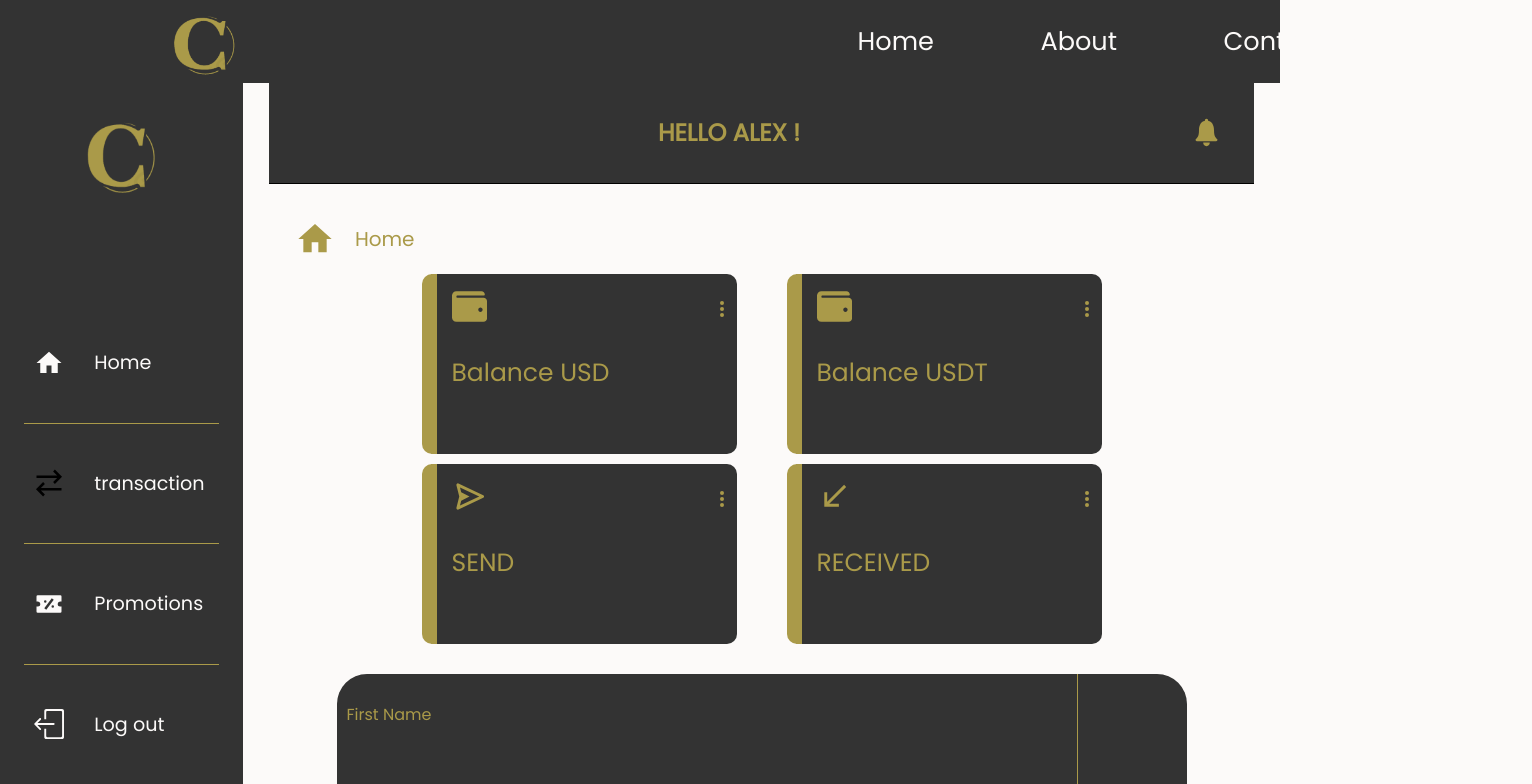
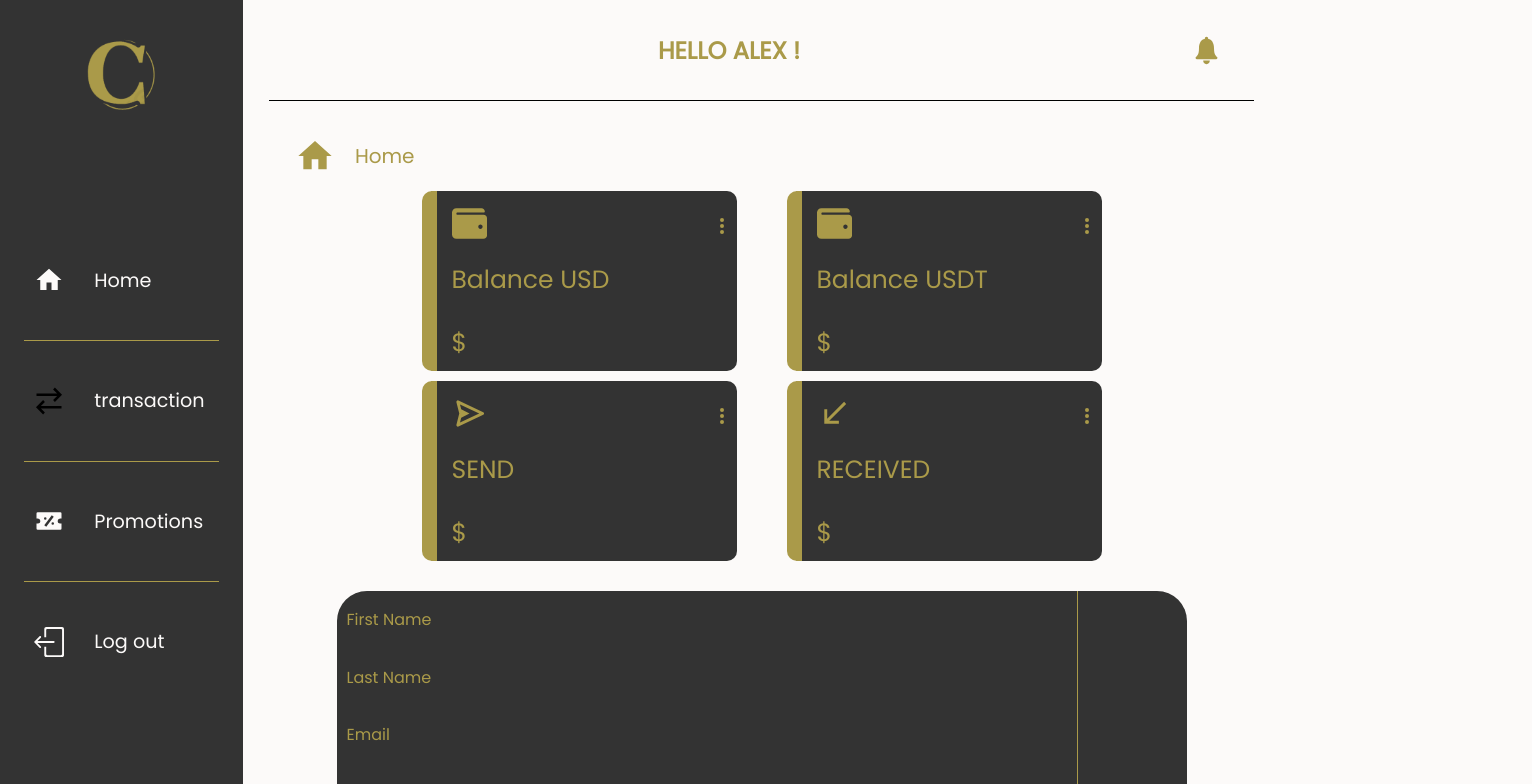
Before and after one commit to aliartach/Front-End-Digital-Wallet, a React (Vite) app in the folder Coinify/: page /userhomepage in a window 1280 px wide. Shown: the top 784 px of the page, 1532 px wide, since content can reach past the window. Built offline with nearby package versions, Linux system fonts and the light colour scheme; no server answers.

Commit message:
merge with develop

```diff
--- a/Coinify/src/App.css
+++ b/Coinify/src/App.css
@@ -33,7 +33,7 @@ body{
   }
 .tableuserinfo {
     width: 850px;
-    height: 325px;
+    height: 230px;
     background-color: #333333;
     border-collapse: collapse;
     color: #aa9a49;
--- a/Coinify/src/App.jsx
+++ b/Coinify/src/App.jsx
@@ -10,7 +10,7 @@ const App = () => {
   return (
     <BrowserRouter>
       <div className="pages">
-        <Navbar />
+        {/* <Navbar /> */}
         <Routes>
           <Route path="/" element={<HomePage />} />
           <Route path="/Registerpage" element={<Registerpage />} />
--- a/Coinify/src/client side/components/Navbar/Navbar.css
+++ b/Coinify/src/client side/components/Navbar/Navbar.css
@@ -1,5 +1,5 @@
 header {
-  background-color: #333333;
+  /* background-color: #333333; */
   display: flex;
   gap: 25%;
 }
--- a/Coinify/src/client side/components/home/homecard/homecard.css
+++ b/Coinify/src/client side/components/home/homecard/homecard.css
@@ -27,6 +27,6 @@
 .balancecard {
     color: #aa9a49;
     margin-left: 15px;
-    margin-top: 30px;
+    margin-top: 20px;
     font-size: 25px;
 }
--- a/Coinify/src/client side/components/home/homecard/homecard.jsx
+++ b/Coinify/src/client side/components/home/homecard/homecard.jsx
@@ -11,7 +11,7 @@ const HomeCard = ({children, type, amount }) => {
         <HiDotsVertical className='dotslogo'/>
         </div>
         <p className='balancecard'>{type}</p>
-        <p className='balancecard'>{amount}</p>
+        <p className='balancecard'>${amount}</p>
 
 
 
```
